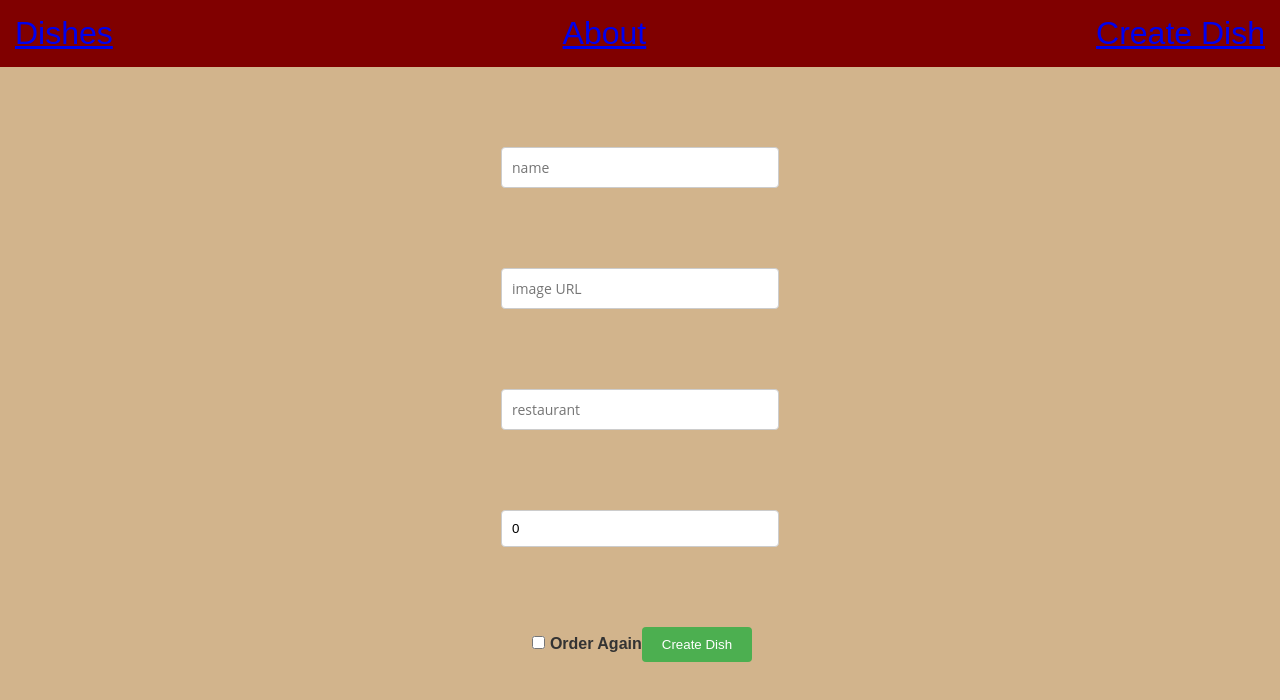
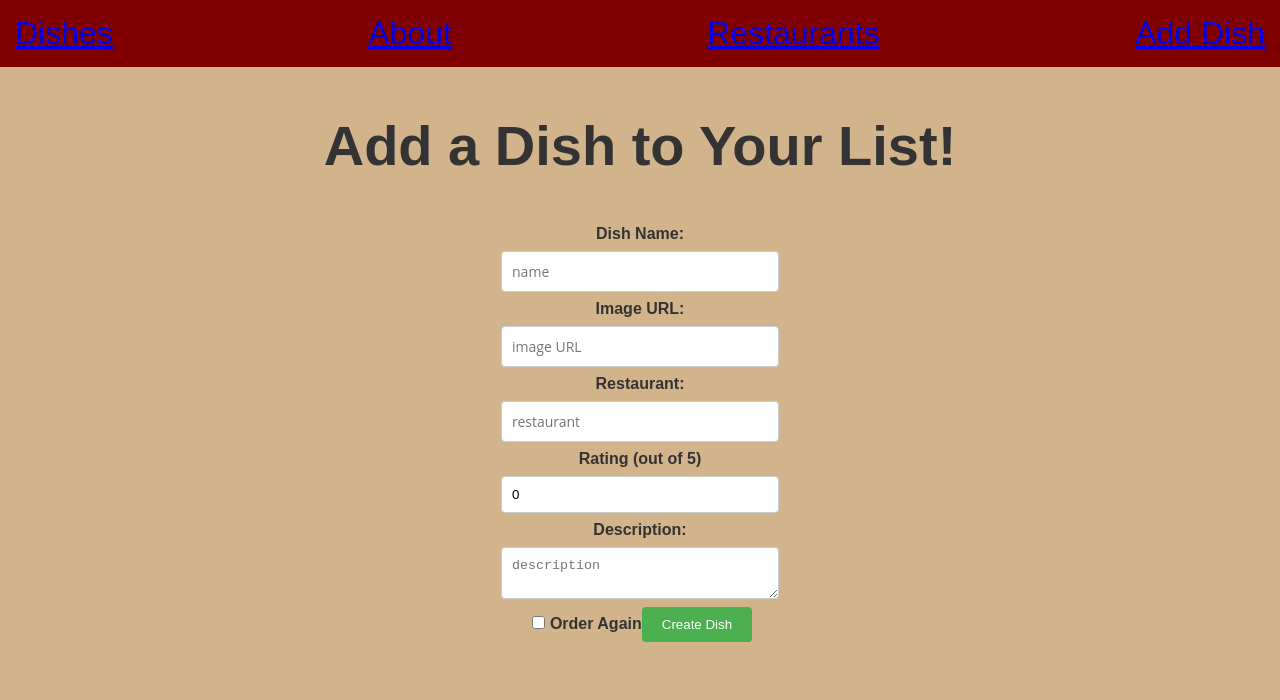
Before and after one commit to dylan-ades/dish-logger, a React (Create React App) app: page /create in a window 1280 px wide. Shown: the top 700 px of the page. Built offline with nearby package versions, Linux system fonts and the light colour scheme; no server answers; the HTML template or start-up script is replaced by a standard one.

Commit message:
Added searchbar

```diff
--- a/src/Create.css
+++ b/src/Create.css
@@ -11,11 +11,14 @@
     font-weight: bold;
     margin-bottom: 5px;
   }
-
+  section {
+    margin-top: 5vh;
+  }
   input[type='text'],
-  input[type='number'] {
+  input[type='number'],
+  #textarea {
     display: block;
-    margin: 10vh auto;
+    margin: 1vh auto;
     width: 20%;
     padding: 10px;
     border: 1px solid #ccc;
@@ -38,3 +41,7 @@
   input[type='submit']:hover {
     background-color: #45a049;
   }
+
+  h2 {
+    font-size: 7vh;
+  }
--- a/src/components/Header.js
+++ b/src/components/Header.js
@@ -10,8 +10,11 @@ const Header = (props) => {
         <Link to="/about">
          <div>About </div>
         </Link>
+        <Link to="/restaurants">
+         <div>Restaurants </div>
+        </Link>
         <Link to="/create">
-         <div>Create Dish </div>
+         <div>Add Dish </div>
         </Link>
     </nav>
   )
--- a/src/components/Main.js
+++ b/src/components/Main.js
@@ -5,6 +5,7 @@ import Index from '../pages/Index'
 import Show from '../pages/Show'
 import Create from '../pages/Create'
 import About from '../pages/About'
+import Restaurants from '../pages/Restaurants'
 
 import '../Create.css';
 
@@ -61,6 +62,7 @@ const Main = (props) => {
     <Routes>
         <Route exact path="/" element={<Index dishes={dishes} createDishes={createDishes}/>} />
         <Route path="/about" element={<About />} />
+        <Route path="/restaurants" element={<Restaurants  dishes={dishes} createDishes={createDishes}/>} />
         <Route path="/create" element={<Create dishes={dishes} createDishes={createDishes}/>} />
         <Route
           path="/dishes/:id"
--- a/src/pages/About.js
+++ b/src/pages/About.js
@@ -1,4 +1,5 @@
 import React from 'react';
+import { Link } from 'react-router-dom';
 
 const About = (props) => {
   return (
@@ -14,7 +15,7 @@ const About = (props) => {
         <div className="about-feature">
           <i className="fas fa-pencil-alt"></i>
           <h2 className="about-feature-title">Personalized Ratings</h2>
-          <p className="about-feature-description">Rate the dishes you've tried and mark how you felt about them.</p>
+          <p className="about-feature-description">Rate the dishes you've tried and note how you felt about them.</p>
         </div>
         <div className="about-feature">
           <i className="fas fa-undo-alt"></i>
@@ -22,7 +23,9 @@ const About = (props) => {
           <p className="about-feature-description">Keep track of your favorite dishes and decide whether to order them again.</p>
         </div>
       </div>
-      <button className="about-get-started-btn">Get Started</button>
+      <button className="about-get-started-btn">
+        <Link to="/create" style={{ textDecoration: 'none' }}>Get Started</Link>
+        </button>
     </div>
   );
 };
--- a/src/pages/Create.js
+++ b/src/pages/Create.js
@@ -9,7 +9,8 @@ const Create = (props) => {
         image: "",
         rating: 0,
         orderAgain: false,
-    restaurant: ""
+        restaurant: "",
+        description: "" // Add the description field
       });
 
 
@@ -28,13 +29,16 @@ const Create = (props) => {
           image: "",
           restaurant: "",
           rating: 0,
-      orderAgain: false
+          orderAgain: false,
+          description: "" // Add the description field
         });
       };
 
     return (
         <section>
           <form onSubmit={handleSubmit}>
+            <h2>Add a Dish to Your List!</h2>
+    <label>Dish Name:
           <input
             type="text"
             value={newForm.name}
@@ -42,7 +46,8 @@ const Create = (props) => {
             placeholder="name"
             onChange={handleChange}
           />
-
+          </label>
+    <label> Image URL:
           <input
             type="text"
             value={newForm.image}
@@ -50,7 +55,8 @@ const Create = (props) => {
             placeholder="image URL"
             onChange={handleChange}
           />
-
+          </label>
+    <label> Restaurant:
           <input
             type="text"
             value={newForm.restaurant}
@@ -58,7 +64,8 @@ const Create = (props) => {
             placeholder="restaurant"
             onChange={handleChange}
           />
-
+          </label>
+    <label> Rating (out of 5)
           <input
             type="number"
             value={newForm.rating}
@@ -66,6 +73,15 @@ const Create = (props) => {
             placeholder="rating"
             onChange={handleChange}
           />
+          </label>
+    <label>Description:
+          <textarea id='textarea'
+            value={newForm.description}
+            name="description"
+            placeholder="description"
+            onChange={handleChange}
+            />
+            </label>
 
         <label>
             <input
--- a/src/pages/Index.js
+++ b/src/pages/Index.js
@@ -1,9 +1,24 @@
-import React from 'react';
+import React, { useState } from 'react';
 import { Link } from 'react-router-dom';
 
 const Index = (props) => {
+  const [searchTerm, setSearchTerm] = useState('');
+  const [searchParam, setSearchParam] = useState('name');
+
+  const handleChange = (event) => {
+    setSearchTerm(event.target.value);
+  };
+
+  const handleParamChange = (event) => {
+    setSearchParam(event.target.value);
+  };
+
+  const filteredDishes = props.dishes ? props.dishes.filter((dish) =>
+    dish[searchParam]?.toLowerCase().startsWith(searchTerm.toLowerCase())
+  ) : [];
+
   const loaded = () => {
-    return props.dishes.map((dish) => (
+    return filteredDishes.map((dish) => (
       <div key={dish._id} className="dish">
         <Link to={`/dishes/${dish._id}`}>
           <h1>{dish.name}</h1>
@@ -12,13 +27,11 @@ const Index = (props) => {
         <img
           src={dish.image}
           alt={dish.name}
-          style={{ maxWidth: "30%" }} // Limit image size to 50%
+          style={{ maxWidth: "30%" }}
         />
-
       </div>
     ));
   };
-
 
   const loading = () => {
     return <h1>Loading...</h1>;
@@ -26,6 +39,19 @@ const Index = (props) => {
 
   return (
     <section>
+      <div>
+        <input
+          type="text"
+          value={searchTerm}
+          onChange={handleChange}
+          placeholder="Search..."
+        />
+        <select value={searchParam} onChange={handleParamChange}>
+          <option value="name">Dish Name</option>
+          <option value="restaurant">Restaurant</option>
+          {/* Add more options for other parameters */}
+        </select>
+      </div>
       {props.dishes ? loaded() : loading()}
     </section>
   );
--- /dev/null
+++ b/src/pages/Restaurants.js
@@ -0,0 +1,38 @@
+import React from 'react';
+import { Link } from 'react-router-dom';
+
+const Restaurants = (props) => {
+  const uniqueRestaurants = [];
+
+  const loaded = () => {
+    return props.dishes.map((dish) => {
+      const restaurantName = String(dish.restaurant).toLowerCase();
+
+      if (!uniqueRestaurants.includes(restaurantName) && dish.restaurant) {
+        uniqueRestaurants.push(restaurantName);
+
+        return (
+          <div key={dish._id} className="dish">
+            <h1>– {dish.restaurant}</h1>
+            {/* Additional content */}
+          </div>
+        );
+      }
+
+      return null; // Skip rendering for duplicate restaurants
+    });
+  };
+
+  const loading = () => {
+    return <h1>Loading...</h1>;
+  };
+
+  return (
+    <section>
+        <h2>Your Favorite Restaurants!</h2>
+      {props.dishes ? loaded() : loading()}
+    </section>
+  );
+};
+
+export default Restaurants;
--- a/src/pages/Show.js
+++ b/src/pages/Show.js
@@ -59,7 +59,7 @@ const Show = (props) => {
           className="avatar-image"
           src={dish.image}
           alt={dish.name}
-          style={{ maxWidth: "50%" }} // Add this style to limit image size
+          style={{ margin: "2vh auto", display: "block", maxWidth: "50vh" }}
         />
         <button onClick={handleEdit}>{ isEditing ? 'Cancel Edit' : 'Edit' }</button>
         <button onClick={handleDelete}>Delete</button>
--- a/src/styles.scss
+++ b/src/styles.scss
@@ -25,6 +25,7 @@ $backgroundcolor: tan;
 
 nav {
   @include white-text-black-bg;
+  background-image: url('https://media.istockphoto.com/id/537284406/photo/brown-leather.jpg?s=612x612&w=0&k=20&c=JTfy4bN8XZbhf59KsU8K5BU4sUloPk0oXqqKnJkKJIY=');
   display: flex;
   justify-content: flex-start;
   font-family: "Arial", sans-serif;
@@ -118,6 +119,8 @@ button#delete {
   font-size: 16px;
   color: #777;
   margin-top: 10px;
+  margin-left: 100px;
+  max-width: 300px;
 }
 
 .about-get-started-btn {
@@ -130,6 +133,7 @@ button#delete {
   margin-top: 50px;
   cursor: pointer;
 }
+
 
 .about-get-started-btn:hover {
   background-color: #F57C00;
```
Lines whose indentation alone changed are shown as unchanged.
